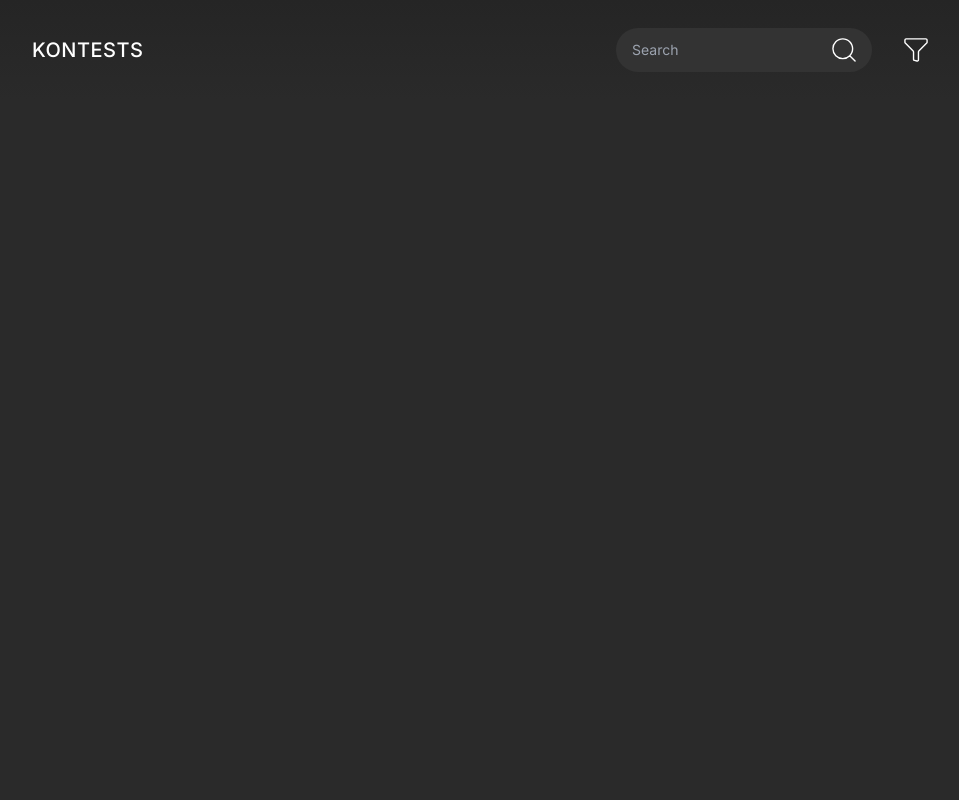
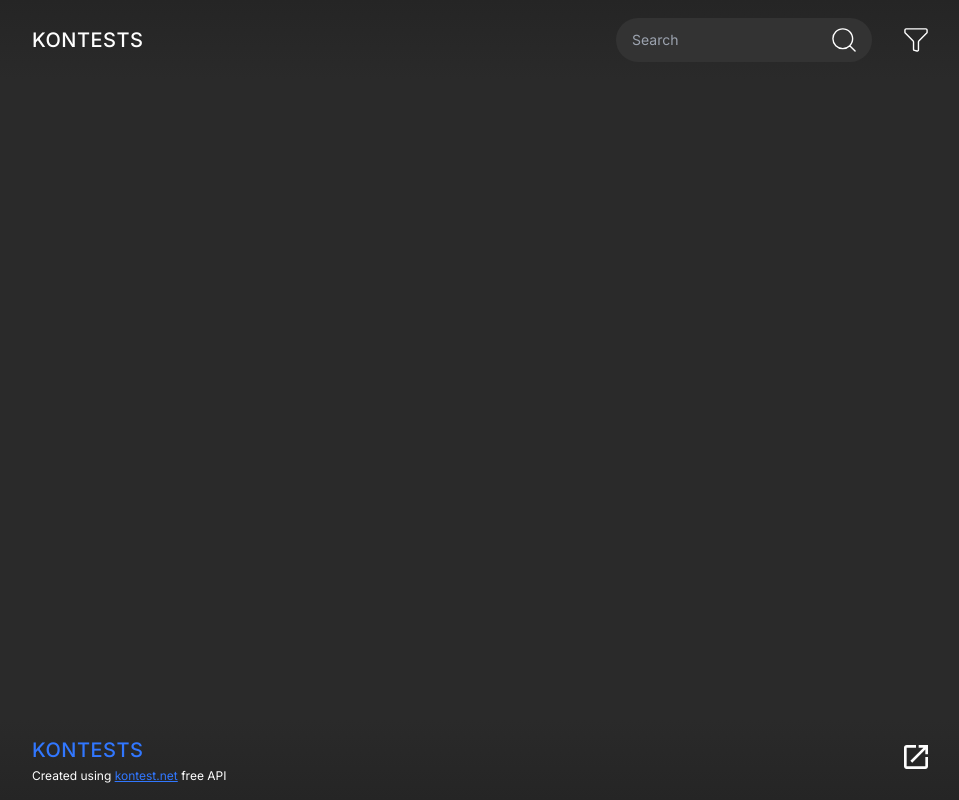
Before and after one commit to tanjim-rahat/kontests_api_app, a React (Vite) app: page / in a window 1280 px wide. Shown: the whole page, without its empty margins (160-1119 px from the left). Built offline with nearby package versions, Linux system fonts and the light colour scheme.

Commit message:
added footer

```diff
--- a/src/js/App.jsx
+++ b/src/js/App.jsx
@@ -1,11 +1,12 @@
 import Container from "./components/Container";
 import Searchbar from "./components/Searchbar";
+import ExLinkIcon from "./components/icons/ExLink";
 import FilterIcon from "./components/icons/Filter";
 
 function App() {
   return (
     <div className="fixed inset-0 bg-dark text-white">
-      <header className="h-[100px]">
+      <header className="h-[10vh]">
         <Container className="h-full flex items-center justify-between">
           <a href="/">
             <button
@@ -26,8 +27,39 @@ function App() {
           </div>
         </Container>
       </header>
-      <main></main>
-      <footer></footer>
+      <main className="h-[80vh]"></main>
+      <footer className="h-[10vh] bg-red-500">
+        <Container className="h-full flex items-center justify-between">
+          <div className="flex flex-col gap-1">
+            <a href="/">
+              <button
+                aria-label="logo"
+                role="hyperlink"
+                className="uppercase text-xl tracking-wide font-medium text-main"
+              >
+                Kontests
+              </button>
+            </a>
+
+            <p className="text-xs">
+              Created using{" "}
+              <a
+                href="https://kontests.net/api"
+                className="text-main underline"
+              >
+                kontest.net
+              </a>{" "}
+              free API
+            </p>
+          </div>
+
+          <a href="https://kontests.net/api">
+            <button>
+              <ExLinkIcon />
+            </button>
+          </a>
+        </Container>
+      </footer>
     </div>
   );
 }
```
